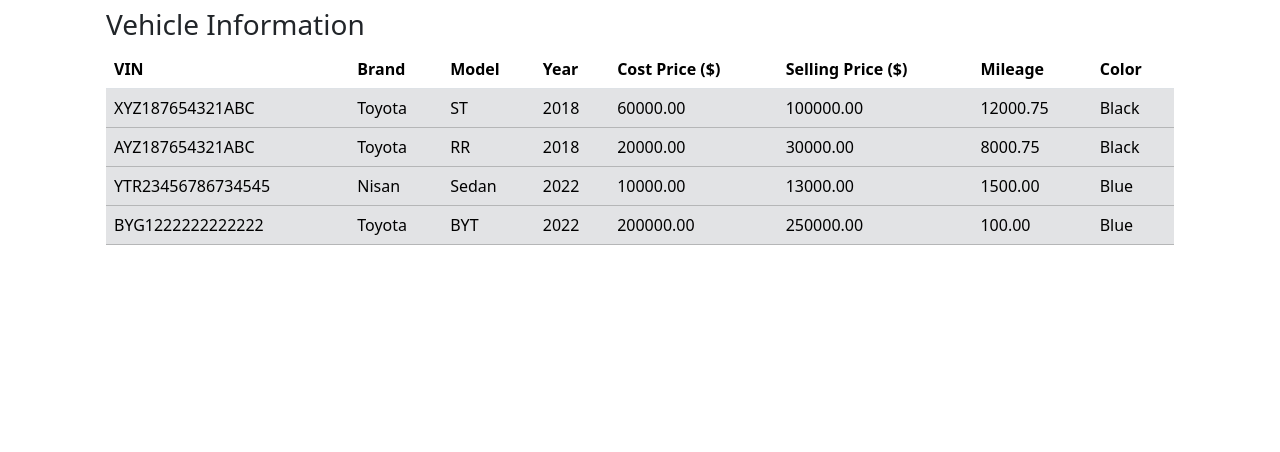
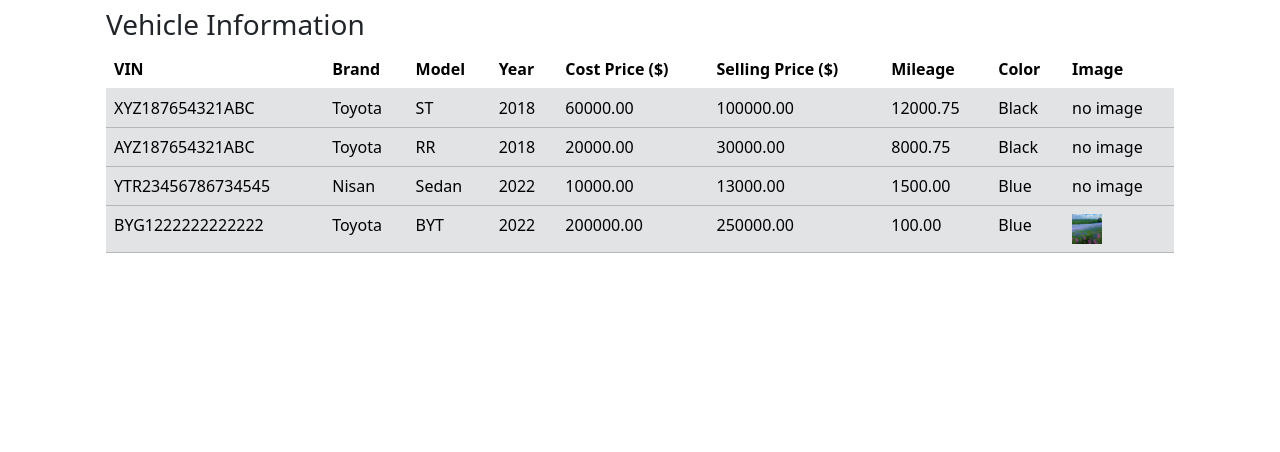
Before and after one commit to GIMZ98/back4-capstone, a Django app: page /vehicles in a window 1280 px wide. Shown: the part 56-508 px from the top of the page. Run offline with Django 4.2, Linux system fonts and the light colour scheme; data comes from the database, SQL or seed files in the repository; both versions use the stored data as it was after the commit; some libraries are stand-ins or nearby versions.

Commit message:
Displaying of small image of vehicle in table

```diff
--- a/inventory/templates/inventory/vehicles.html
+++ b/inventory/templates/inventory/vehicles.html
@@ -16,6 +16,7 @@
                 <th>Selling Price ($)</th>
                 <th>Mileage</th>
                 <th>Color</th>
+                <th>Image</th>
             </tr>
             </thead>
             <tbody>
@@ -29,6 +30,13 @@
                     <td>{{ vehicle.selling_price }}</td>
                     <td>{{ vehicle.mileage }}</td>
                     <td>{{ vehicle.color }}</td>
+                    <td>
+                        {% if vehicle.image %}
+                            <a href="{{ vehicle.image.url }}" target="_blank"><img src="{{ vehicle.image.url }}" height="30px" width="30px" alt=""></a>
+                        {% else %}
+                            no image
+                        {% endif %}
+                    </td>
                 </tr>
             {% endfor %}
 
--- a/inventory/urls.py
+++ b/inventory/urls.py
@@ -1,5 +1,8 @@
 from django.urls import path
 from . import views
+
+from django.conf import settings
+from django.conf.urls.static import static
 
 urlpatterns = [
     path("", views.index, name="index"),
@@ -17,3 +20,5 @@ urlpatterns = [
     path("api/chartdata/<str:chart>", views.data_charts, name="chartdata")
 
 ]
+
+urlpatterns += static(settings.MEDIA_URL, document_root=settings.MEDIA_ROOT)
--- a/shop/settings.py
+++ b/shop/settings.py
@@ -28,7 +28,8 @@ DEBUG = True
 ALLOWED_HOSTS = ['*']
 CSRF_TRUSTED_ORIGINS = ['https://shop-tvj05rin.b4a.run']
 
-
+MEDIA_URL = '/media/'
+MEDIA_ROOT =  BASE_DIR / 'media'
 
 # Application definition
 
```
Also changed, not shown: db.sqlite3, media/vehicle_images/BYG1222222222222/j8f73mhzyhlinx.jpg (added).
